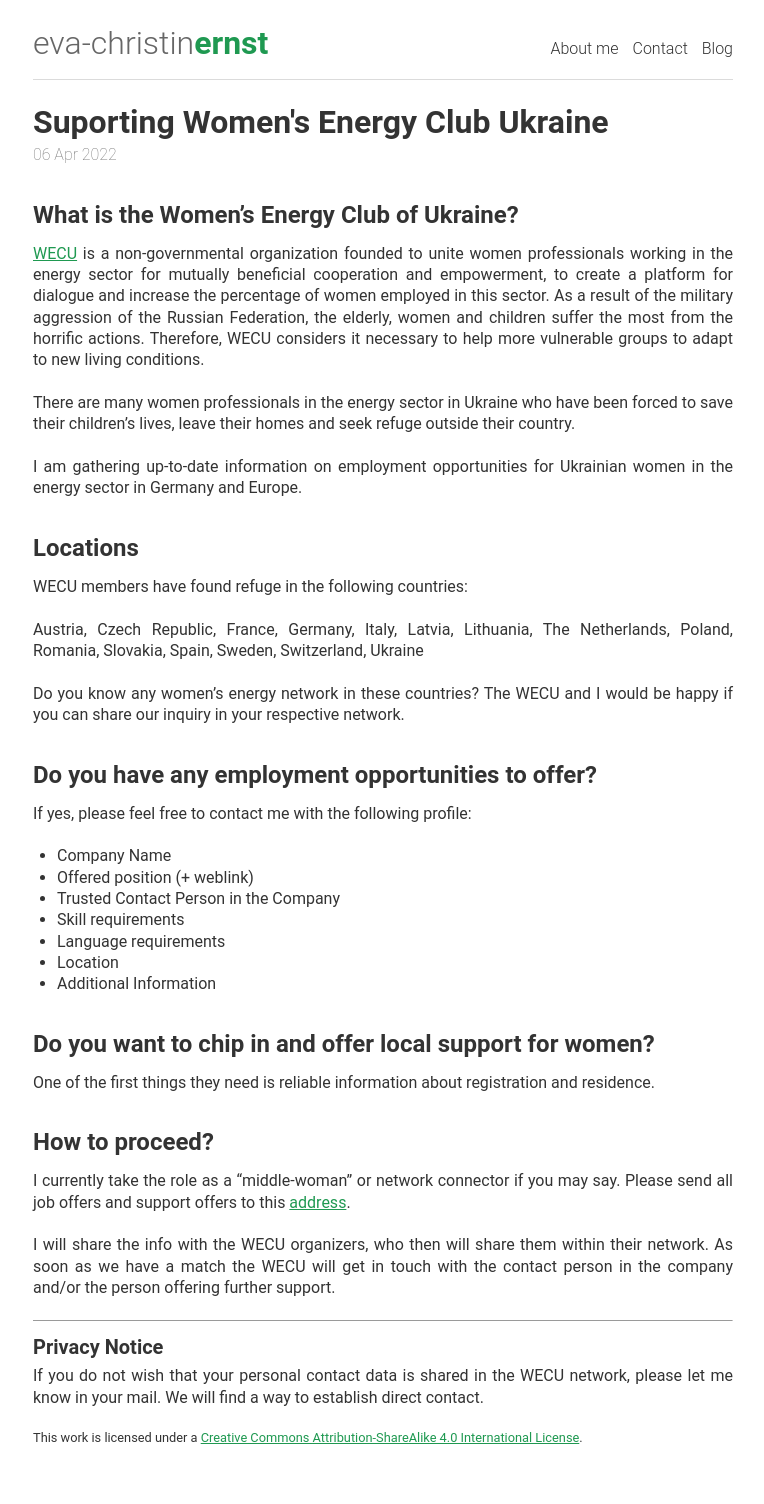
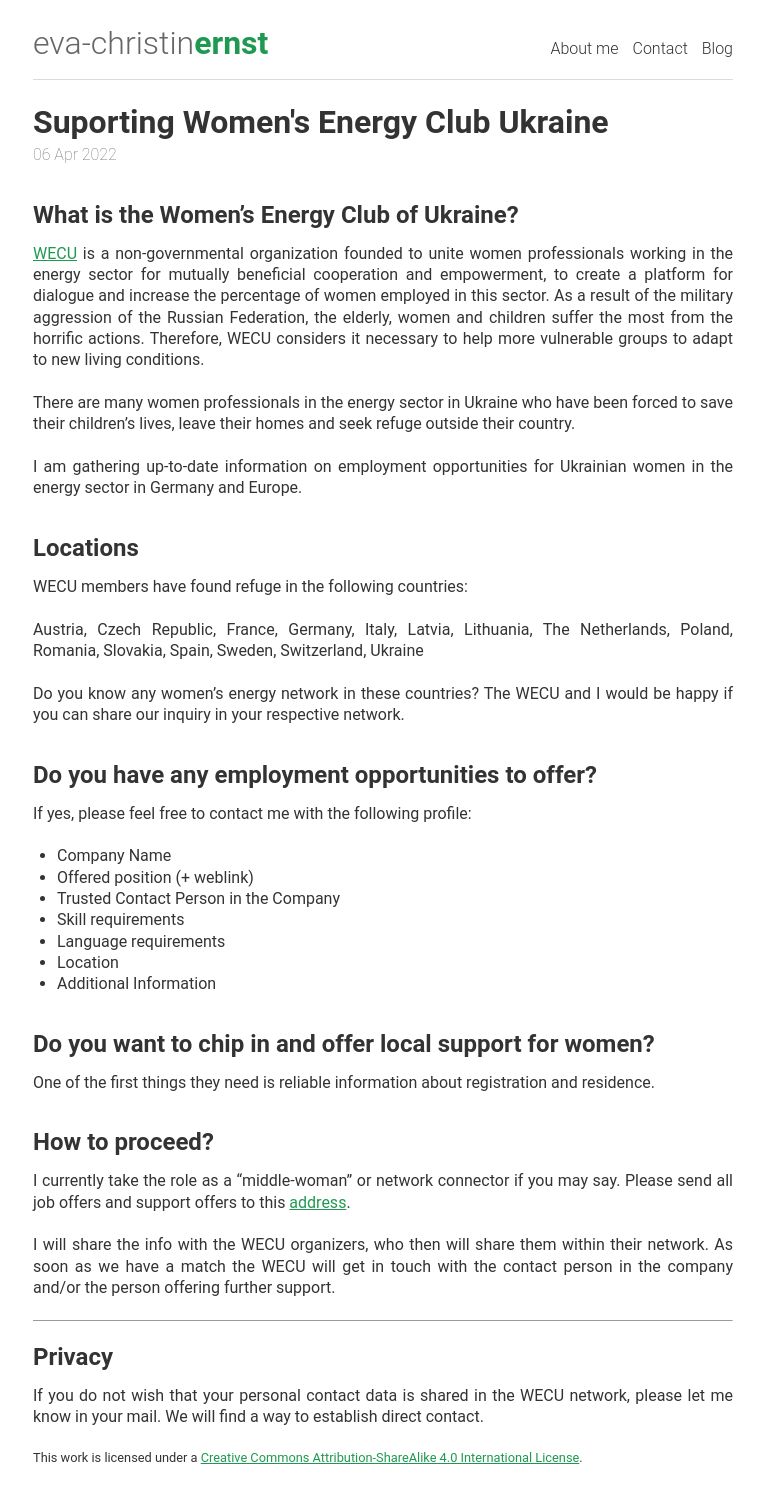
Before and after one commit to evafroehlich/website, a Jekyll site: the page built from _posts/2022-04-06-supporting-WECU.md, in a window 1280 px wide. Shown: the whole page, without its empty margins (257-1021 px from the left). Built offline with Jekyll 4.4.1, drawn with Linux system fonts in a browser that asks for light colours.

Commit message:
Update 2022-04-06-supporting-WECU.md

```diff
--- a/_posts/2022-04-06-supporting-WECU.md
+++ b/_posts/2022-04-06-supporting-WECU.md
@@ -43,5 +43,5 @@
 
 ---
 
-#### Privacy Notice
+### Privacy
 If you do not wish that your personal contact data is shared in the WECU network, please let me know in your mail. We will find a way to establish direct contact.
```
